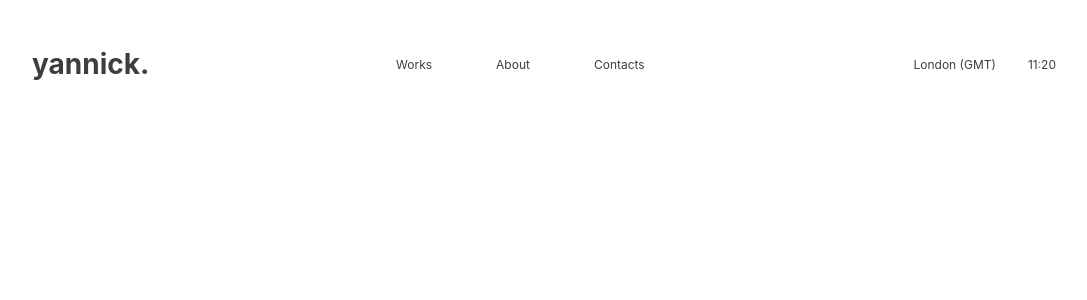
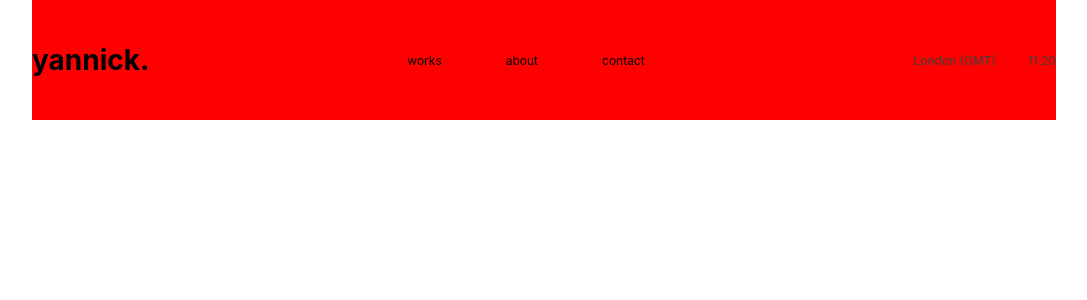
Before and after one commit to ylahti6/vfiyufiu, a React (Create React App) app: page / in a window 1280 px wide. Shown: the top 300 px of the page, without its empty margins (96-1183 px from the left). Built offline with nearby package versions, Linux system fonts and the light colour scheme.

Commit message:
working on nav

```diff
--- a/src/assets/textContent.js
+++ b/src/assets/textContent.js
@@ -7,6 +7,12 @@ const textContent = {
 
     // --- TIME & LOCATION
     location: "London (GMT)",
+
+    // --- NAVIGATION BAR
+    yannick: "yannick.",
+    projects: "works",
+    about: "about",
+    contact: "contact",
 }
 
 export default textContent;
--- a/src/components/Navigator.js
+++ b/src/components/Navigator.js
@@ -1,15 +1,29 @@
-import React from "react";
 import Time from "./Time";
+import textContent from "../assets/textContent";
+
 function Navigator () {
+    const {yannick, projects, about, contact} = textContent;
+    // const x = document.getElementById("myLinks");
+    // if (x.style.display === "block") {
+    //     x.style.display = "none";
+    // }
+    // else {
+    //     x.style.display = "block";
+    // }
+
     return (
         <nav>
             <ul>
-                <li><a href="#">yannick.</a></li>
-                <li><a href="#">Works</a></li>
-                <li><a href="#">About</a></li>
-                <li><a href="#">Contacts</a></li>
+                <li>{yannick}</li>
+                <li>{projects}</li>
+                <li>{about}</li>
+                <li>{contact}</li>
                 <li><Time /></li>
             </ul>
+            {/* <ul className="toggled">
+                <li>Works</li>
+
+            </ul> */}
         </nav>
     );
 }
--- a/src/index.js
+++ b/src/index.js
@@ -5,7 +5,7 @@ import './styles/global.css';
 // import App from './App';
 
 import Navigator from './components/Navigator';
-import Header from './sections/Header';
+// import Header from './sections/Header';
 import reportWebVitals from './reportWebVitals';
 
 const root = ReactDOM.createRoot(document.getElementById('root'));
--- a/src/styles/global.css
+++ b/src/styles/global.css
@@ -1,6 +1,7 @@
 :root {
   --primary: #F2F2F2;
   --font: #3E3E3E;
+  --toggled-background: #1f1f1f;
 }
 
 * {
@@ -16,12 +17,15 @@
 }
 @media (max-width: 1200px) {
   .wrap {
-    margin: 0 2.75rem;
+    margin: 0 0.75rem;
   }
 }
 
+nav {
+  background-color: red;
+}
 nav ul {
-  height: 8rem;
+  height: 7.5rem;
   display: flex;
   justify-content: space-between;
   align-items: center;
--- a/src/styles/global.scss
+++ b/src/styles/global.scss
@@ -4,6 +4,10 @@
 
     // FONT COLOR
     --font: #3E3E3E;
+
+
+    // --- TOGGLED NAVBAR BACKGROUND
+    --toggled-background: #1f1f1f;
 }
 
 
@@ -21,15 +25,15 @@
     }
 
     @media (max-width: 1200px) {
-        margin: 0 2.75rem;
+        margin: 0 0.75rem;
     }
 }
 
 // --- NAV STYLING
 nav {
-    // background-color: red;
+    background-color: red;
     ul {
-        height: 8rem;
+        height: 7.5rem;
         display: flex;
         justify-content: space-between;
         align-items: center;
```
Also changed, not shown: 1 other file (tests, documents, lock files or other folders).
